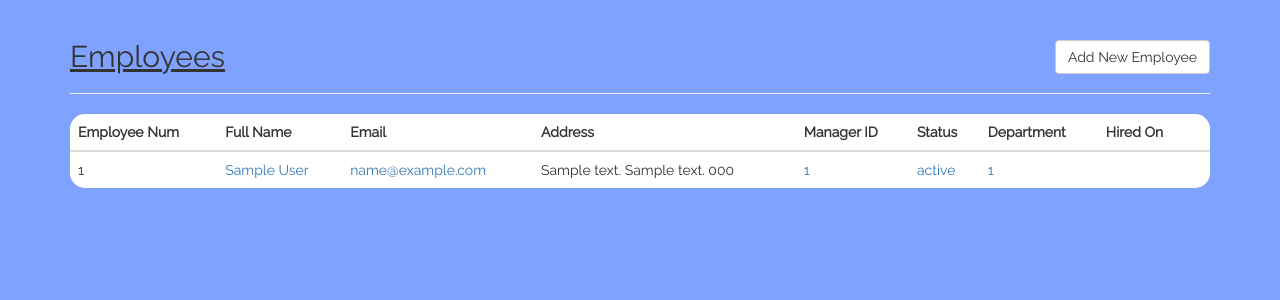
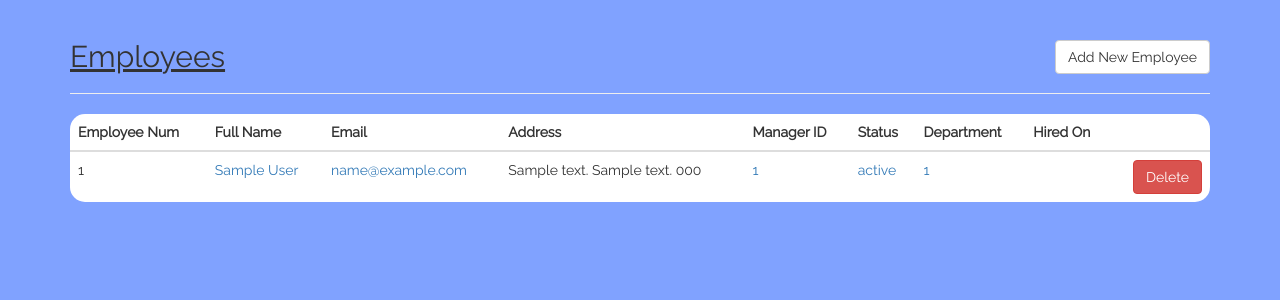
Before and after one commit to ReginaExMachina/web322-app, a Node server app: template views/employees.hbs in a window 1280 px wide. Shown: the part 52-352 px from the top of the page. Run offline with Node 20, Linux system fonts and the light colour scheme; tables that the repository leaves empty hold one stand-in row (values such as "Sample post"); the template is opened without the code that fills it: values that come from a table or form of the project are taken from there, most other values are stand-ins (such as "Sample title", 1, 10 or a date in 2020); some libraries are stand-ins or nearby versions.

Commit message:
Update employees.hbs

```diff
--- a/views/employees.hbs
+++ b/views/employees.hbs
@@ -31,6 +31,7 @@
                             <td><a href = "/employees?status={{status}}">{{status}}</a></td>
                             <td><a href = "/employees?department={{department}}">{{department}}</a></td>
                             <td>{{hireDate}}</td>
+                            <td><a href="/employees/delete/{{employeeNum}}" class="btn btn-danger pull-right">Delete</a></td>
                         </tr>
                     {{/each}}
                 </tbody>
```
